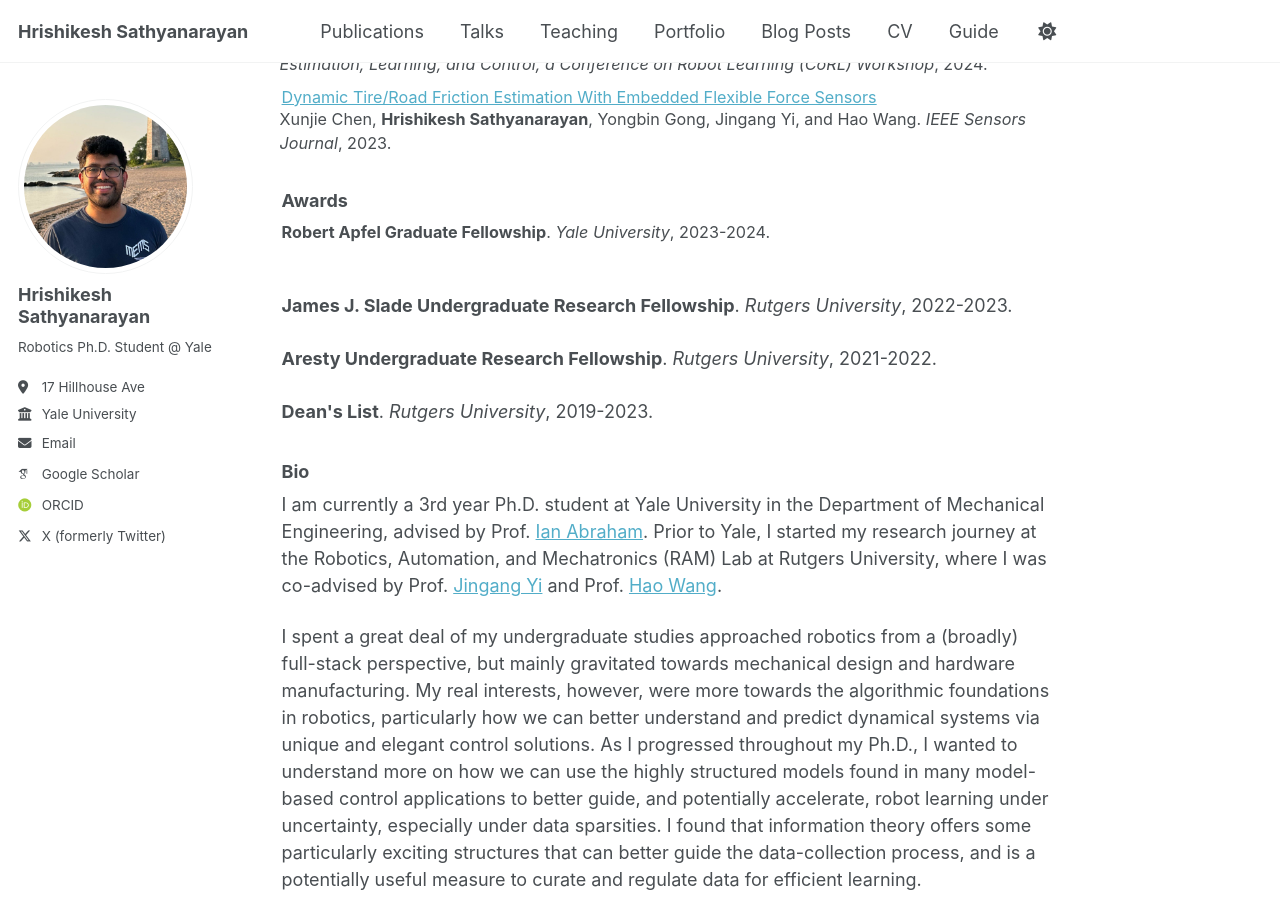
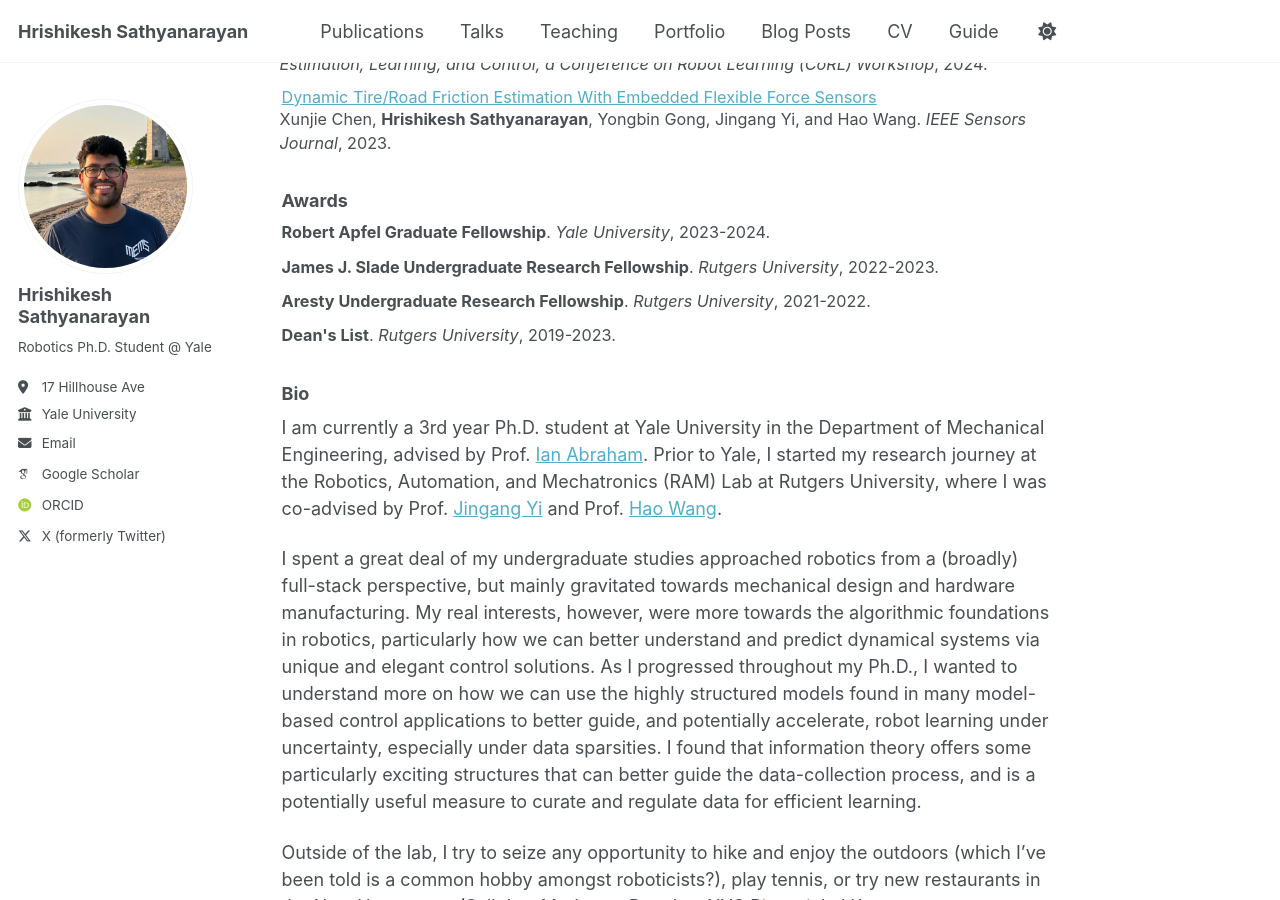
Before and after one commit to HrishiSathya/hrishi-sathya.github.io, a Jekyll site: the page built from _pages/about.md, in a window 1280 px wide and 900 px high, scrolled down 645 px. Built offline with Jekyll 4.4.1, drawn with Linux system fonts in a browser that asks for light colours; some web fonts are replaced; a script that is not in the unit is left out.

Commit message:
test indenting/spacing in awards in about.md

```diff
--- a/_pages/about.md
+++ b/_pages/about.md
@@ -41,12 +41,12 @@ Specifically, I ask: which uncertain parameters are most sensitive to a given ro
 {% endfor %}
 </div> -->
 <p style="font-size: 0.9em;">
-  <b>Robert Apfel Graduate Fellowship</b>. <i>Yale University</i>, 2023-2024.
-  <p style="margin:-2px;"><br/></p ><p style="margin:3px;"></p>
-  <b>James J. Slade Undergraduate Research Fellowship</b>. <i>Rutgers University</i>, 2022-2023.
-  <p style="margin:-2px;"><br/></p ><p style="margin:3px;"></p>
-  <b>Aresty Undergraduate Research Fellowship</b>. <i>Rutgers University</i>, 2021-2022.
-  <p style="margin:-2px;"><br/></p ><p style="margin:3px;"></p>
+  <b>Robert Apfel Graduate Fellowship</b>. <i>Yale University</i>, 2023-2024. <br>
+  <span style="display:block; height:10px;"></span>
+  <b>James J. Slade Undergraduate Research Fellowship</b>. <i>Rutgers University</i>, 2022-2023. <br>
+  <span style="display:block; height:10px;"></span>
+  <b>Aresty Undergraduate Research Fellowship</b>. <i>Rutgers University</i>, 2021-2022. <br>
+  <span style="display:block; height:10px;"></span>
   <b>Dean's List</b>. <i>Rutgers University</i>, 2019-2023.
 </p>
 
```
